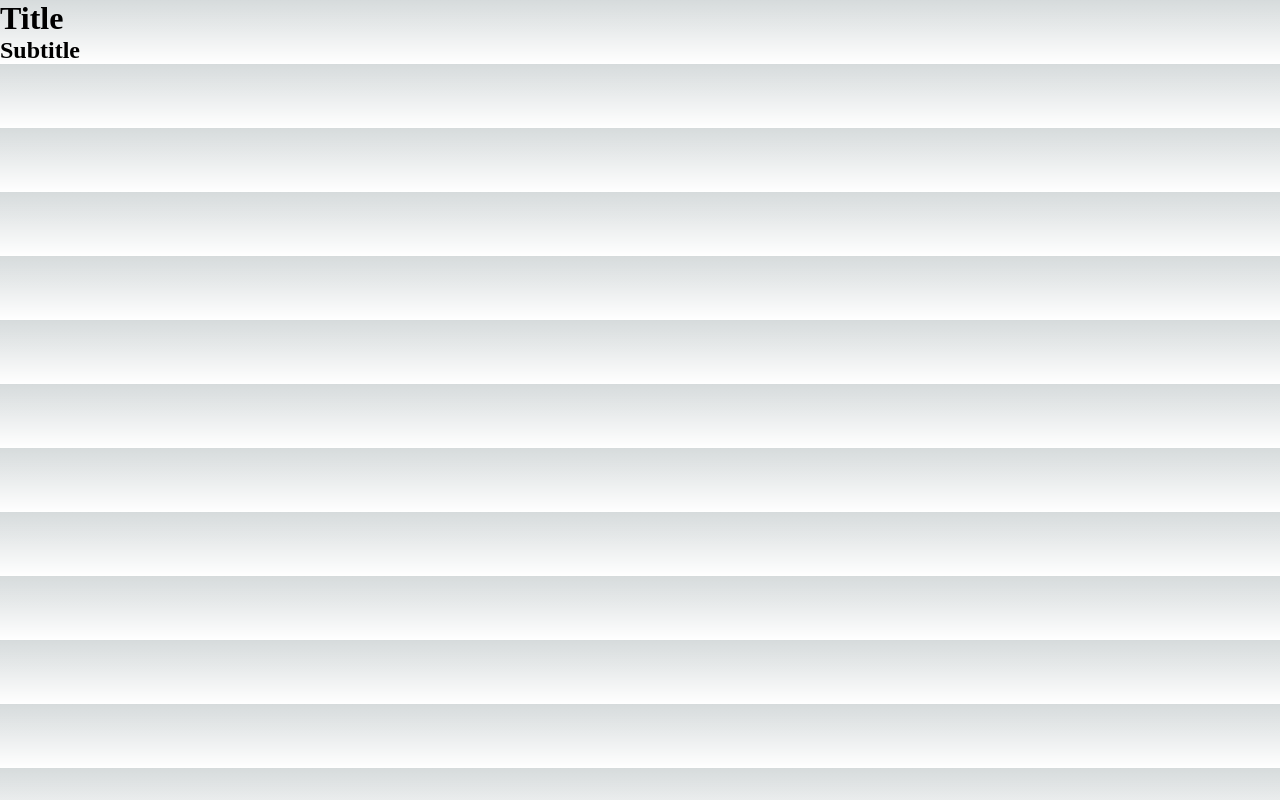
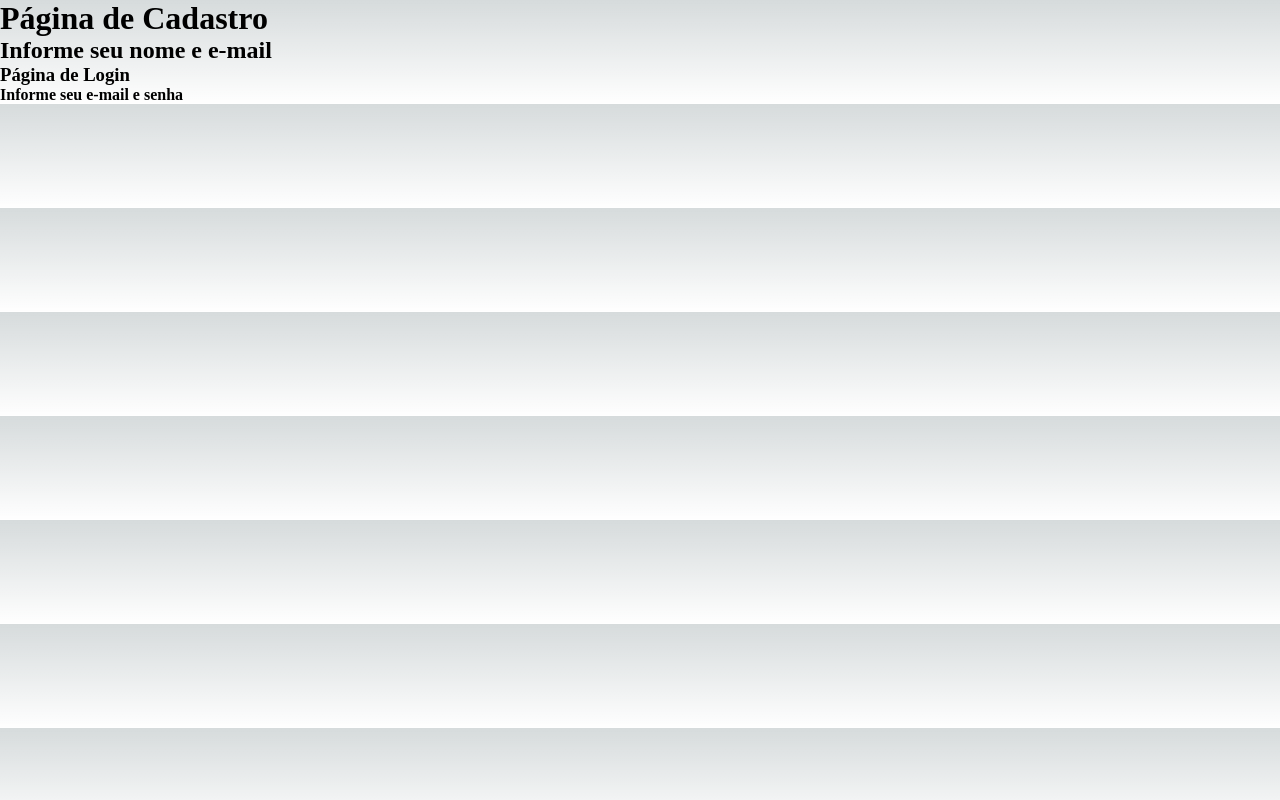
Before and after one commit to marcossabatini7/ion-estudo-next-js, a Next.js app: page /basicos/usando-titulo in a window 1280 px wide. Built offline with nearby package versions, Linux system fonts and the light colour scheme.

Commit message:
props opcionais

```diff
--- a/src/components/Title.tsx
+++ b/src/components/Title.tsx
@@ -1,11 +1,20 @@
 export default function Title({
 	title,
 	subtitle,
+	small,
 }: {
 	title: string
 	subtitle: string
+	small?: boolean
 }) {
-	return (
+	console.log({ small })
+
+	return small ? (
+		<>
+			<h3>{title}</h3>
+			<h4>{subtitle}</h4>
+		</>
+	) : (
 		<>
 			<h1>{title}</h1>
 			<h2>{subtitle}</h2>
--- a/src/pages/basicos/usando-titulo.tsx
+++ b/src/pages/basicos/usando-titulo.tsx
@@ -1,5 +1,14 @@
 import Title from '@/components/title'
 
 export default function UsandoTitulo() {
-	return <Title title="Title" subtitle="Subtitle" />
+	return (
+		<>
+			<Title title="Página de Cadastro" subtitle="Informe seu nome e e-mail" />
+			<Title
+				title="Página de Login"
+				subtitle="Informe seu e-mail e senha"
+				small={true}
+			/>
+		</>
+	)
 }
```
